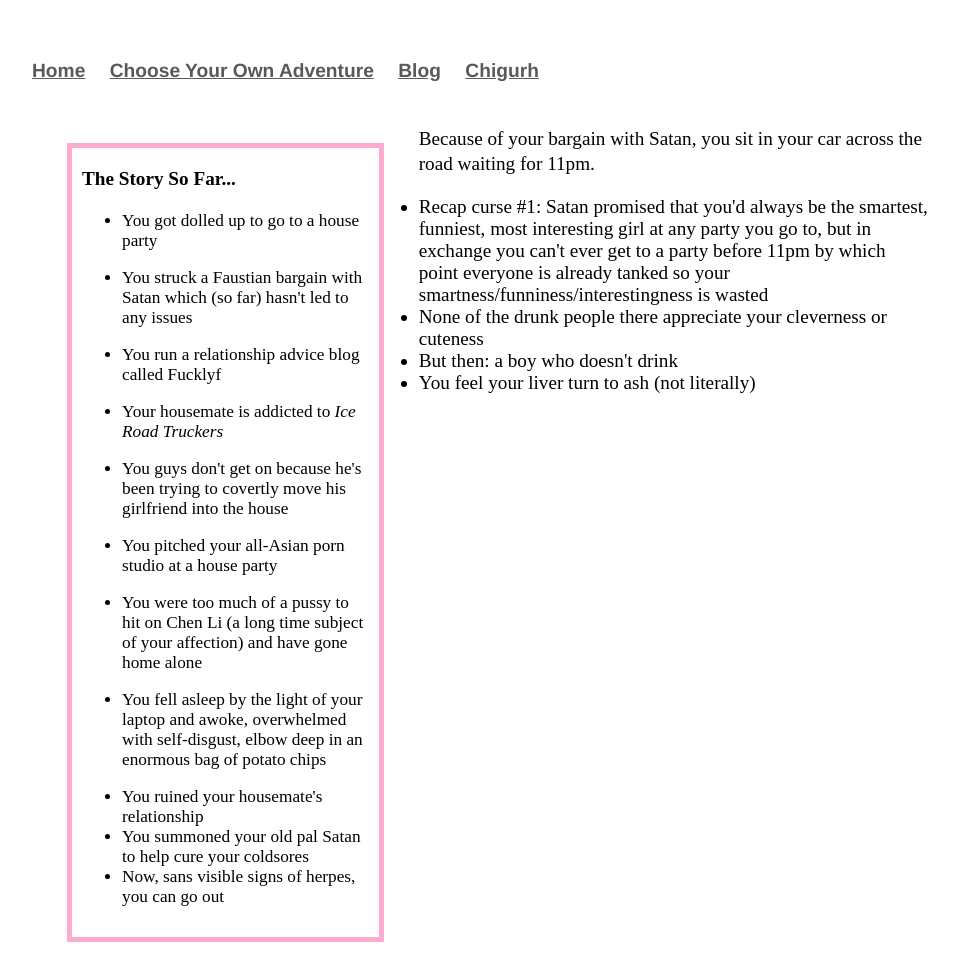
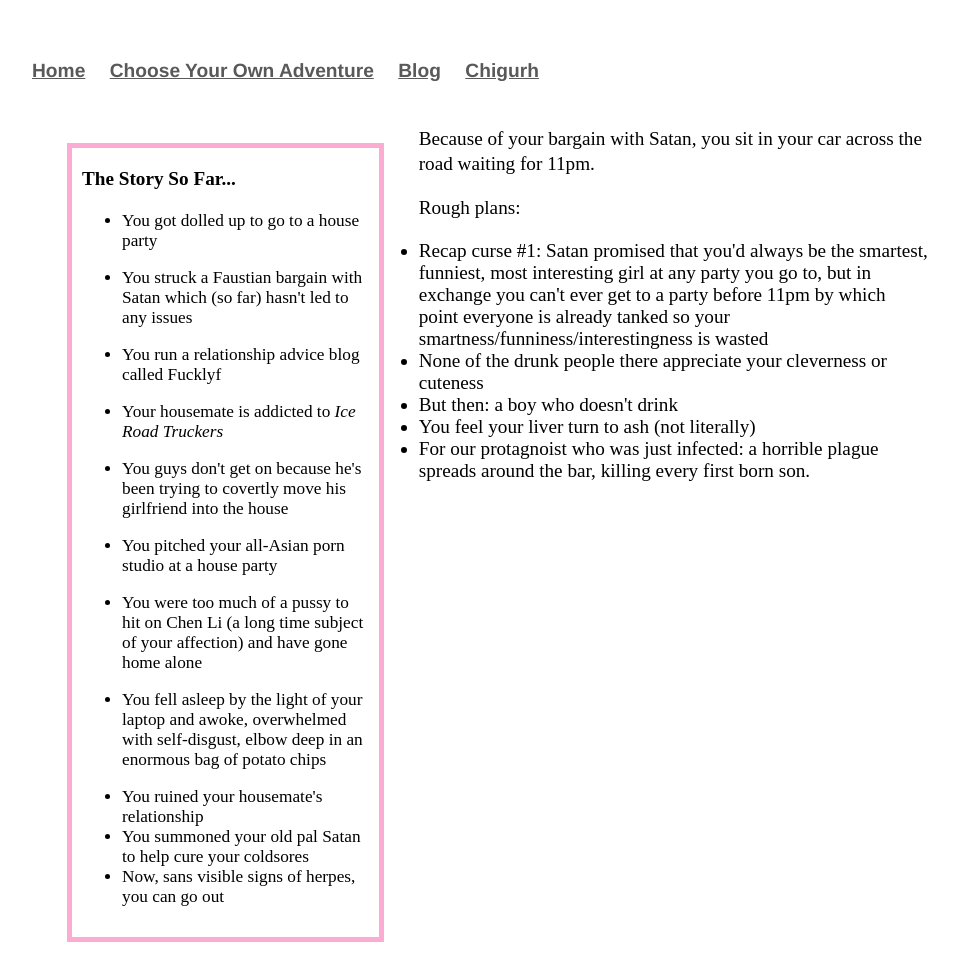
Before and after one commit to Pinelife/pinelife.github.io, a Jekyll site: the page Hellhole/Room11.html, which Jekyll copies as it is, in a window 1280 px wide. Shown: the whole page, without its empty margins (160-1118 px from the left). Built offline with Jekyll 4.4.1, drawn with Linux system fonts in a browser that asks for light colours.

Commit message:
Update Room11.html

```diff
--- a/Hellhole/Room11.html
+++ b/Hellhole/Room11.html
@@ -45,12 +45,15 @@
 Because of your bargain with Satan, you sit in your car across the road waiting for 11pm.
 </p>
 <p>
+	Rough plans:
 		<ul>
 <li>Recap curse #1: Satan promised that you'd always be the smartest, funniest, most interesting girl at any party you go to,
 	but in exchange you can't ever get to a party before 11pm by which point everyone is already tanked so your
 	smartness/funniness/interestingness is wasted </li>
 	<li>None of the drunk people there appreciate your cleverness or cuteness</li>
 	<li>But then: a boy who doesn't drink</li>
-		<li>You feel your liver turn to ash (not literally)</li>
+	<li>You feel your liver turn to ash (not literally)</li>
+	<li>For our protagnoist who was just infected: a horrible plague spreads around the bar, killing every first
+	born son.</li>
 </ul>
 </p>
```
